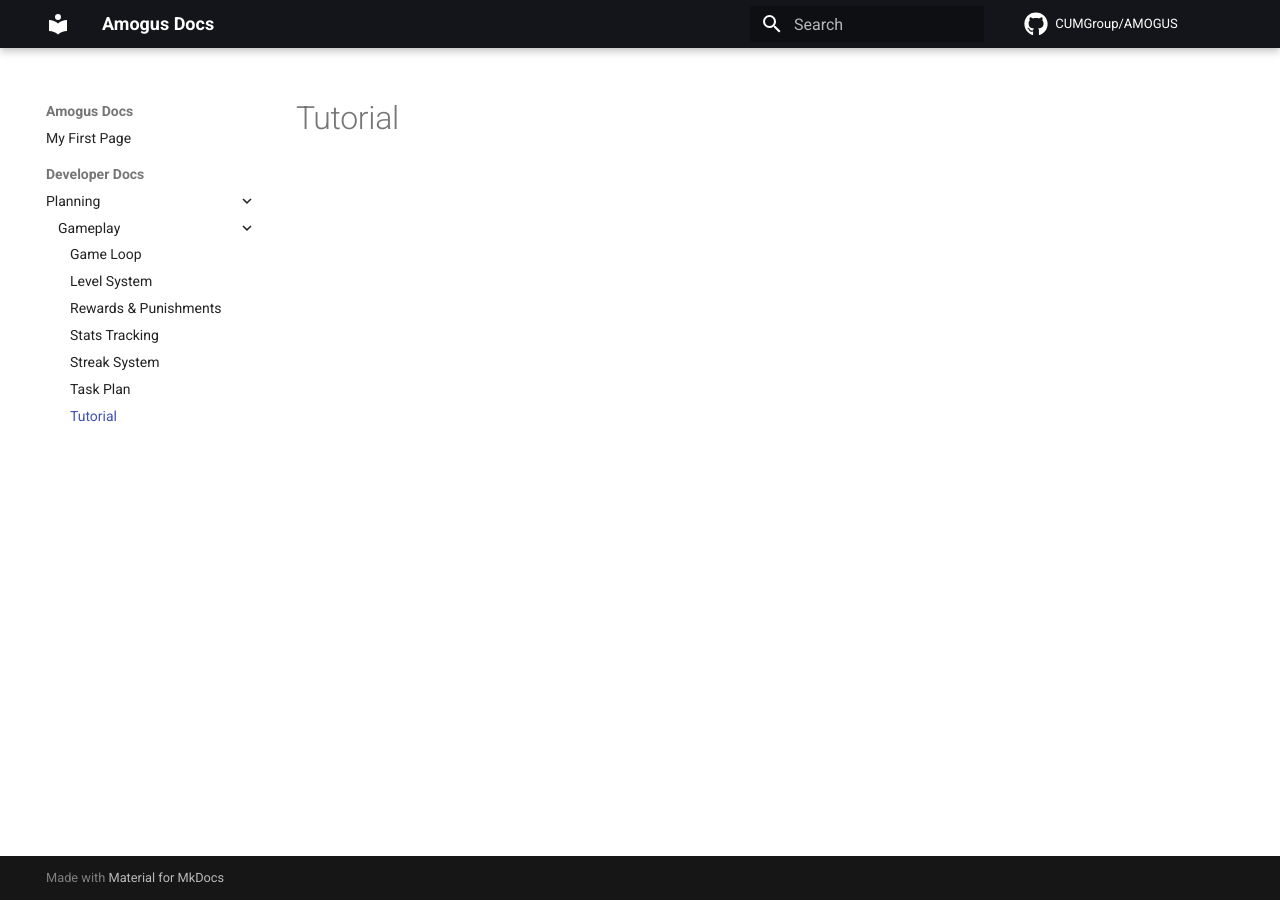
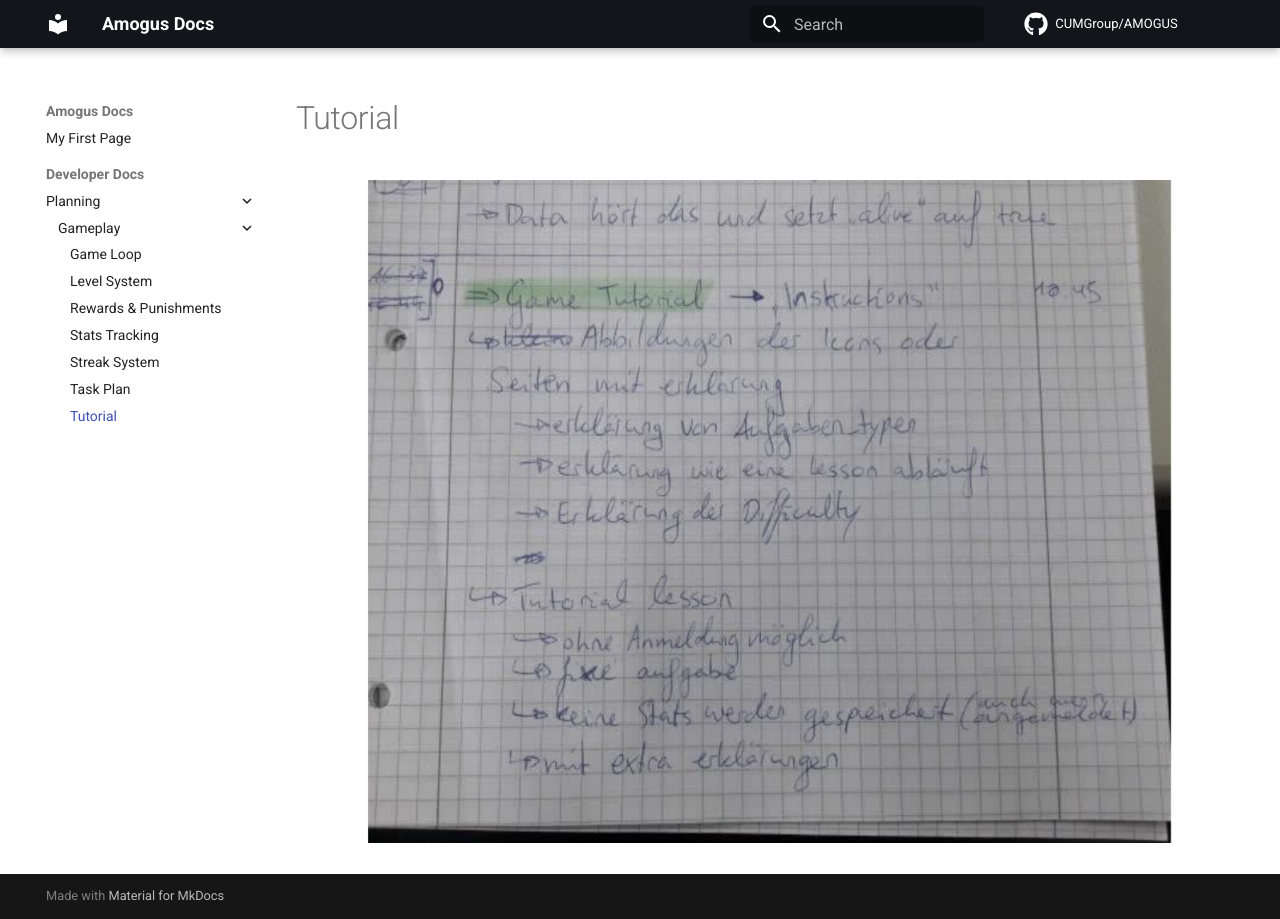
Before and after one commit to CUMGroup/AMOGUS, an MkDocs documentation site: the page built from docs/Developer Docs/Planning/Gameplay/Tutorial.md, in a window 1280 px wide. Built offline with MkDocs 1.6.1 and Material for MkDocs 9.7.7, drawn with Linux system fonts in a browser that asks for light colours; comment, search, counter and statistics services are not loaded.

Commit message:
updated assets

```diff
--- a/docs/Developer Docs/Planning/Gameplay/Tutorial.md
+++ b/docs/Developer Docs/Planning/Gameplay/Tutorial.md
@@ -1 +1 @@
-![](../../../assets/images/Tutorial.png)
+![](../../../assets/images/gameplay/Tutorial.png)
```
